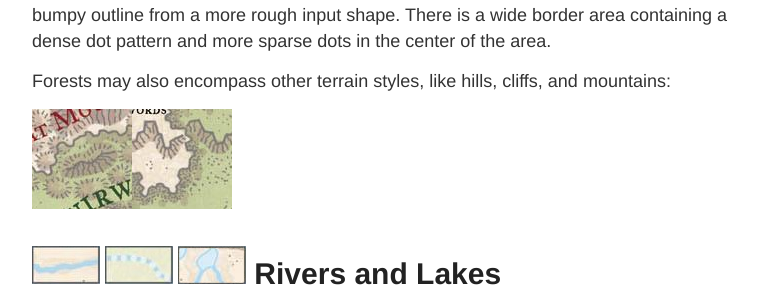
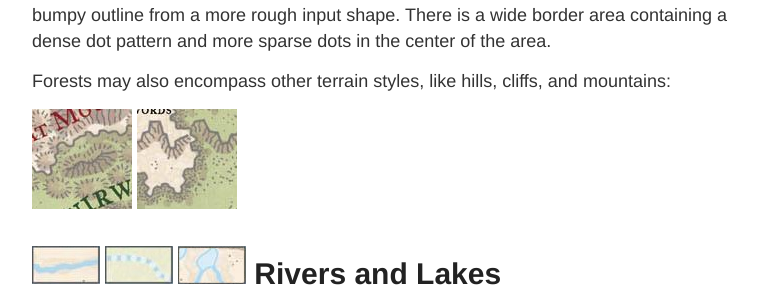
Before and after one commit to jonovotny/vectorized-realms, a Jekyll site: the page built from _posts/2024-04-09-main-styles.md, in a window 1280 px wide. Shown: the part 1990-2289 px from the top of the page, without its empty margins (248-1030 px from the left). Built offline with Jekyll 4.4.1, drawn with Linux system fonts in a browser that asks for light colours.

Commit message:
Update 2024-04-09-main-styles.md

```diff
--- a/_posts/2024-04-09-main-styles.md
+++ b/_posts/2024-04-09-main-styles.md
@@ -42,13 +42,13 @@ Forests require the combination of several effects. First, we want to have a clo
 
 Forests may also encompass other terrain styles, like hills, cliffs, and mountains:
 
-<img src="https://raw.githubusercontent.com/jonovotny/vectorized-realms/gh-pages/images/legend/ForestHills.PNG" /><img src="https://raw.githubusercontent.com/jonovotny/vectorized-realms/gh-pages/images/legend/ForestCliffs.PNG" />
+<img src="https://raw.githubusercontent.com/jonovotny/vectorized-realms/gh-pages/images/legend/ForestHills.PNG" />  <img src="https://raw.githubusercontent.com/jonovotny/vectorized-realms/gh-pages/images/legend/ForestCliffs.PNG" />
 
 # <img src="https://raw.githubusercontent.com/jonovotny/vectorized-realms/gh-pages/images/legend/Rivers.PNG" /> Rivers and Lakes
 
 Finally, lakes and rivers are terrain styles that frequently cross over other styles and would therefore have to be displayed close to the top layers. Lakes and inland seas use the same style as oceans. Interactions with other terrain types include:
 
-<img src="https://raw.githubusercontent.com/jonovotny/vectorized-realms/gh-pages/images/legend/ForestLake.PNG" /><img src="https://raw.githubusercontent.com/jonovotny/vectorized-realms/gh-pages/images/legend/DesertsLake.PNG" /><img src="https://raw.githubusercontent.com/jonovotny/vectorized-realms/gh-pages/images/legend/BadlandsLake.PNG" />
+<img src="https://raw.githubusercontent.com/jonovotny/vectorized-realms/gh-pages/images/legend/ForestLake.PNG" />  <img src="https://raw.githubusercontent.com/jonovotny/vectorized-realms/gh-pages/images/legend/DesertLake.PNG" />  <img src="https://raw.githubusercontent.com/jonovotny/vectorized-realms/gh-pages/images/legend/BadlandsLake.PNG" />
 
 Rivers are a bit of an open problem. The stroke of an svg line can not vary along its path, so representing a river with a single line would prevent us from having rivers taper out as they reach their source. One solution could be to represent rivers as multiple line segments that can have individual widths another would be to fully model them as 2D shapes. The latter would have the downside that it can not be easily resized at higher zoom levels. Another open problem is the seamless connection of coastlines to the river geometries.
 
```
